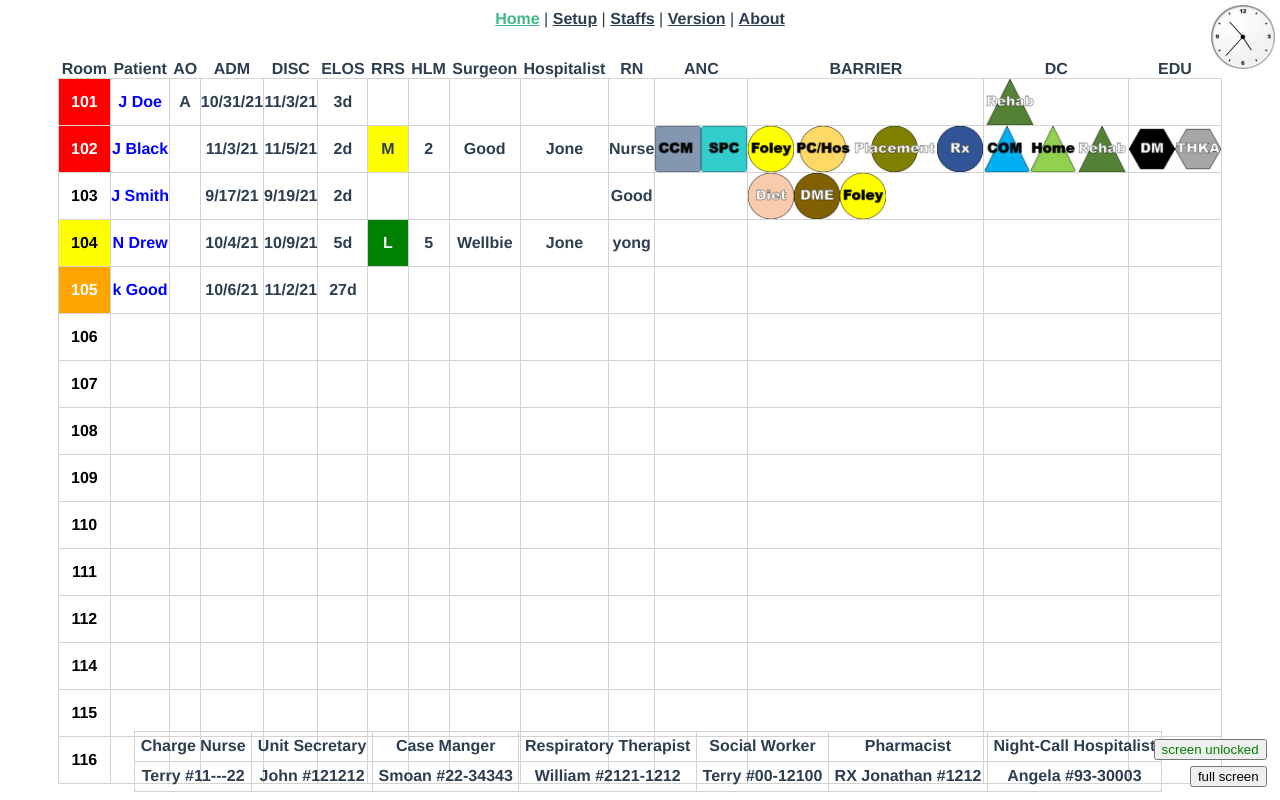
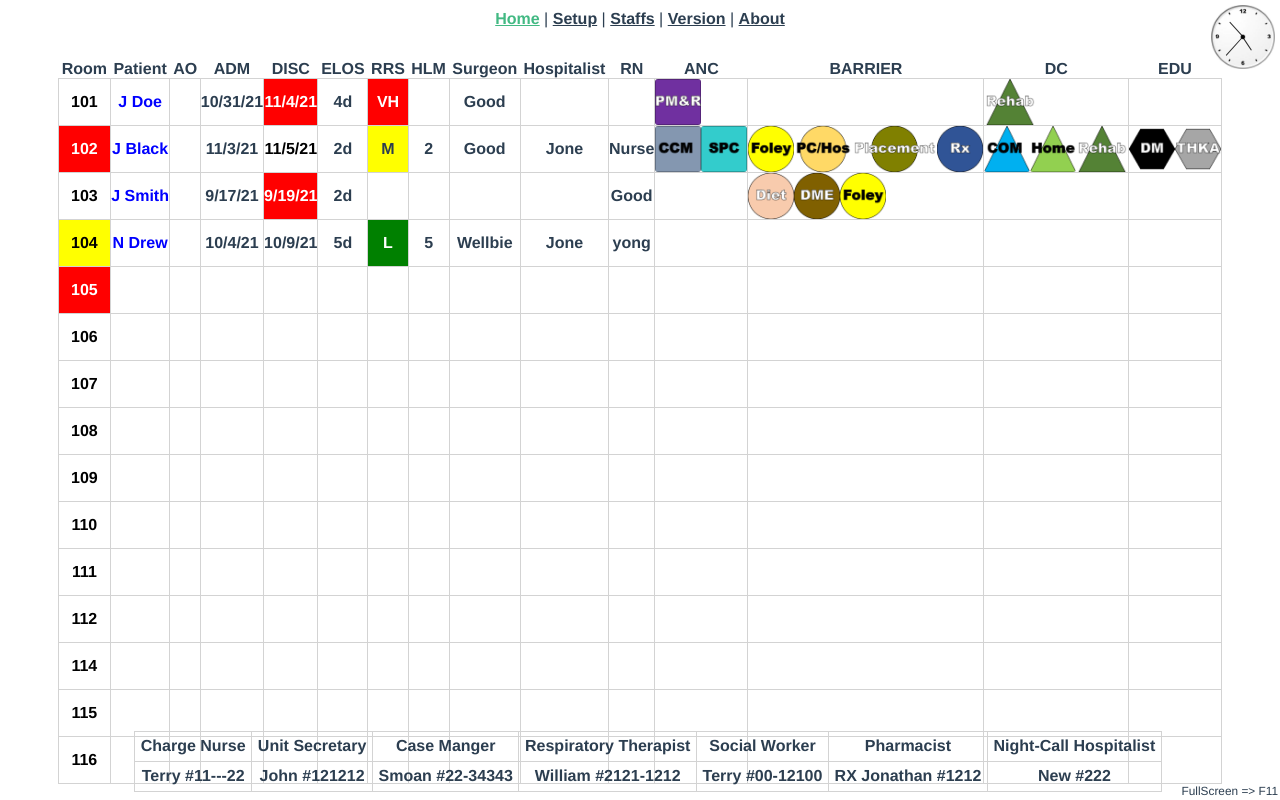
Before and after one commit to petroglyph123/BSW, a Vue app: page / in a window 1280 px wide. Built offline with nearby package versions, Linux system fonts and the light colour scheme; data requests are answered from the project's data file.

Commit message:
added DiscColor

```diff
--- a/src/components/About.vue
+++ b/src/components/About.vue
@@ -1,6 +1,7 @@
 <template>
   <div class="comments">
-    about TBD
+    <h4>Full Screen Toggle</h4>
+    <li>F11</li>
   </div>
 </template>
 
--- /dev/null
+++ b/src/components/DiscColor.vue
@@ -0,0 +1,23 @@
+<template>
+  <div class=container>
+    <div> {{room.patient.name.first || room.patient.name.last ? room.patient.disc.date.format("M/D/YY") : '' }}
+    </div>
+    <select v-model="room.patient.disc.color" :class="room.patient.disc.color"  v-if="room.patient.name.first || room.patient.name.last">
+      <option v-for="(v, i) in colors" :key="i" :value="v" class="room-color" :class="v" >
+        {{ room.patient.disc.date.format("M/D/YY") }}
+      </option>
+    </select>
+  </div>
+</template>
+
+<script setup>
+import { ref } from "vue";
+import * as db from "../lib/db";
+import("../css/style.css");
+
+const colors = ref(["white", "red"]);
+const props = defineProps({ room: Object });
+</script>
+
+<style scoped>
+</style>
--- a/src/components/Home.vue
+++ b/src/components/Home.vue
@@ -8,7 +8,7 @@
       <td class="gender name" :class="v.patient.gender"> {{ v.patient.name.first[0] }} {{ v.patient.name.last }} </td>
       <td class="ao" :class="v.patient.ao"><AO :room="v" /></td>
       <td>{{ v.patient.name.first || v.patient.name.last ? v.patient.adm.date.format("M/D/YY") : '' }}</td>
-      <td>{{ v.patient.name.first || v.patient.name.last ? v.patient.disc.date.format("M/D/YY") : ''}}</td>
+      <td class="room-color" :class="v.patient.disc.color"><DiscColor :room="v" @change="put(v)"></DiscColor></td>
       <td>{{ v.patient.name.first || v.patient.name.last ? v.patient.disc.date.diff(v.patient.adm.date, "days")+'d' : '' }}</td>
       <td class="rrs" :class="v.patient.rrs"><RRS :room="v" /></td>
       <td class="hlm"><HLM :room="v" /></td>
@@ -44,8 +44,9 @@
     </tr>
   </table>
   </div>
-  <button id=f11 class=f11 @click="toggle_fullscreen">full screen</button>
-  <button id=lock class=lock @click="toggle_screenlock" :class="{locked: lock}">screen {{lock ? "locked" : "unlocked"}}</button>
+  <!-- <button id=f11 class=f11 @click="toggle_fullscreen">full screen</button> -->
+  <!-- <button id=lock class=lock @click="toggle_screenlock" :class="{locked: lock}">screen {{lock ? "locked" : "unlocked"}}</button> -->
+  <div class=f11>FullScreen => F11</div>
   <ScreenLock v-if=lock @close="lock=false" />
 </template>
 
@@ -63,6 +64,7 @@
 import AnalogClock from "./AnalogClock.vue";
 import GlyphView from "./GlyphView.vue";
 import ScreenLock from "./ScreenLock.vue";
+import DiscColor from "./DiscColor.vue";
 import moment from "moment";
 
 import("../css/style.css");
@@ -229,4 +231,10 @@
   transform: scale(1,-1);
   transition-duration: .5s;
 }
+.f11 {
+  position:fixed;
+  bottom:2px;
+  right:2px;
+  font-size: .74em;
+}
 </style>
--- a/src/components/StaffCRUD.vue
+++ b/src/components/StaffCRUD.vue
@@ -41,6 +41,8 @@
 
 const data = ref([]);
 
+const reset_user = () => {new_staff.value.name.first = ''; new_start.value.name.last = ''; new_staff.value.page = '';}
+
 const get = () =>
   db
     .get("staffs")
@@ -49,7 +51,7 @@
     .then(res => data.value.forEach(e => e.name.dirty = false))
 const put = (o) => db.put("staffs", o).then(get);
 const del = (o) => db.del('staffs', o).then(get);
-const post = () => db.post('staffs', new_staff.value).then(get)
+const post = () => db.post('staffs', new_staff.value).then(get).then(reset_user)
 
 get();
 
--- a/src/components/Version.vue
+++ b/src/components/Version.vue
@@ -1,5 +1,8 @@
 <template>
   <div class="comments">
+    <h2>2021-11-02</h2>
+    <h3>Candace H. & Pat C.</h3>
+    <li>remove screen lock</li>
     <h2>2021-11-01</h2>
     <h3>1st deployment feedback</h3>
     <li class=done>RN (Nurse) entry should be first name only</li>
```
Also changed, not shown: db.json.
